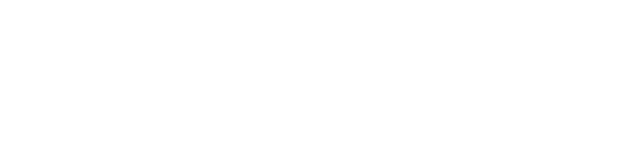
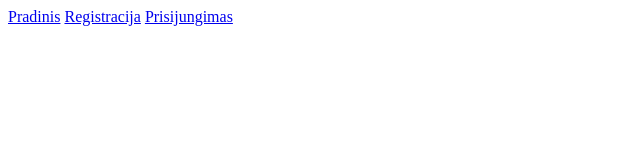
Before and after one commit to marius1337/lesson2-individuali-uzduotis, a plain HTML site: page index.html in a window 1280 px wide. Shown: the whole page, without its empty margins (0-640 px from the left). Drawn offline with Linux system fonts and the light colour scheme.

Commit message:
Sukuriamas prisijungimas.html & registracija.html

```diff
--- a/index.html
+++ b/index.html
@@ -2,10 +2,14 @@
 <html lang="en">
 <head>
     <meta charset="UTF-8">
-    <title>Title</title>
+    <title>Lesson 2 individuali</title>
     <link rel="stylesheet" type="text/css" href="css/style.css">
 </head>
 <body>
-
+    <div>
+        <a href="index.html">Pradinis</a>
+        <a href="registracija.html">Registracija</a>
+        <a href="prisijungimas.html">Prisijungimas</a>
+    </div>
 </body>
 </html>
```
Also changed, not shown: prisijungimas.html (added, +10 -0 lines), registracija.html (added, +10 -0 lines).
